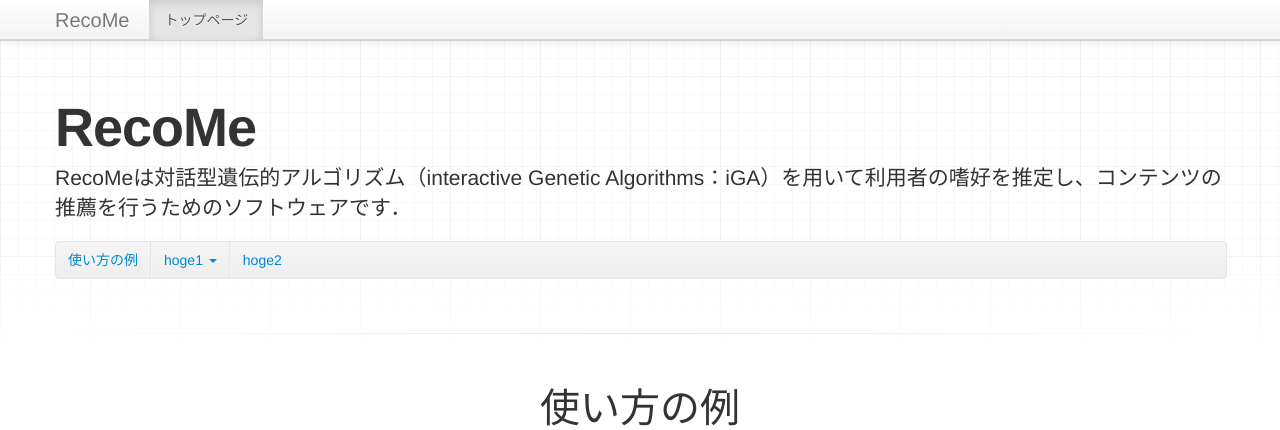
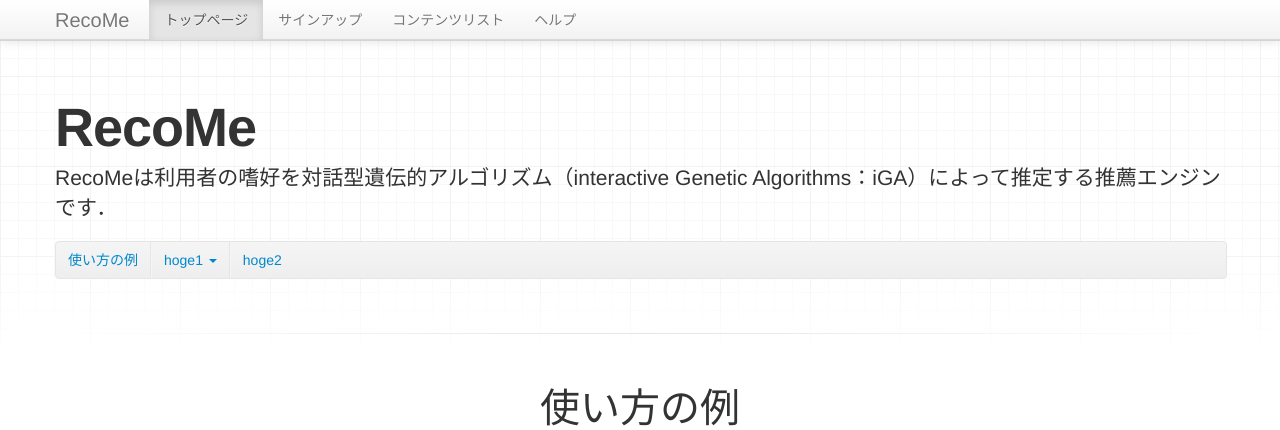
Before and after one commit to mmiyaji/RecoMe, a Django app: template rakuten/templates/general/index.html in a window 1280 px wide. Shown: the top 430 px of the page. Run offline with Django 3.2, Linux system fonts and the light colour scheme; the template is opened without the code that fills it, so the values that code supplies are empty; parts of the project's set-up code (start-up, migrations or seed data) failed here and were passed over; some libraries are stand-ins or nearby versions.

Commit message:
fix navigation bar

```diff
--- a/rakuten/templates/component/nav_bar.html
+++ b/rakuten/templates/component/nav_bar.html
@@ -12,6 +12,9 @@
           <div class="nav-collapse">
             <ul class="nav">
               <li {% if not target %}class="active"{% else %}{%ifequal target "home"%}class="active"{%endifequal%}{% endif %}><a href="/">トップページ</a></li>
+              <li {%ifequal target "signup"%}class="active"{%endifequal%}><a href="/signup/">サインアップ</a></li>
+              <li {%ifequal target "signup"%}class="active"{%endifequal%}><a href="/contents/">コンテンツリスト</a></li>
+              <li {%ifequal target "help"%}class="active"{%endifequal%}><a href="/help/">ヘルプ</a></li>
             </ul>
           </div><!--/.nav-collapse -->
         </div>
--- a/rakuten/templates/general/index.html
+++ b/rakuten/templates/general/index.html
@@ -6,7 +6,8 @@
   <h1 id="title">RecoMe</h1>
   <!-- <h2 id="about">本アプリケーションについて</h2> -->
   <p class="lead">
-    RecoMeは対話型遺伝的アルゴリズム（interactive Genetic Algorithms：iGA）を用いて利用者の嗜好を推定し、コンテンツの推薦を行うためのソフトウェアです．<br>
+    RecoMeは利用者の嗜好を対話型遺伝的アルゴリズム（interactive Genetic Algorithms：iGA）によって推定する推薦エンジンです．
+    <br>
   </p>
   <div class="subnav">
     <ul class="nav nav-pills">
@@ -50,7 +51,7 @@
   </div>
   <div class="row">
     <div class="span4">
-      <h2 id="foo1">foo1</h2>
+      <h2 id="hoge1">foo1</h2>
       <div>
         <div class="thumbnail">
           <img src="{{ STATIC_URL }}/img/screenshot/miu.jpg" alt="foo1">
@@ -62,7 +63,7 @@
       </div>
     </div>
     <div class="span4">
-      <h2 id="foo2">foo2</h2>
+      <h2 id="hoge2">foo2</h2>
       <div>
         <div class="thumbnail">
           <img src="{{ STATIC_URL }}/img/screenshot/miu.jpg" alt="foo2">
```
